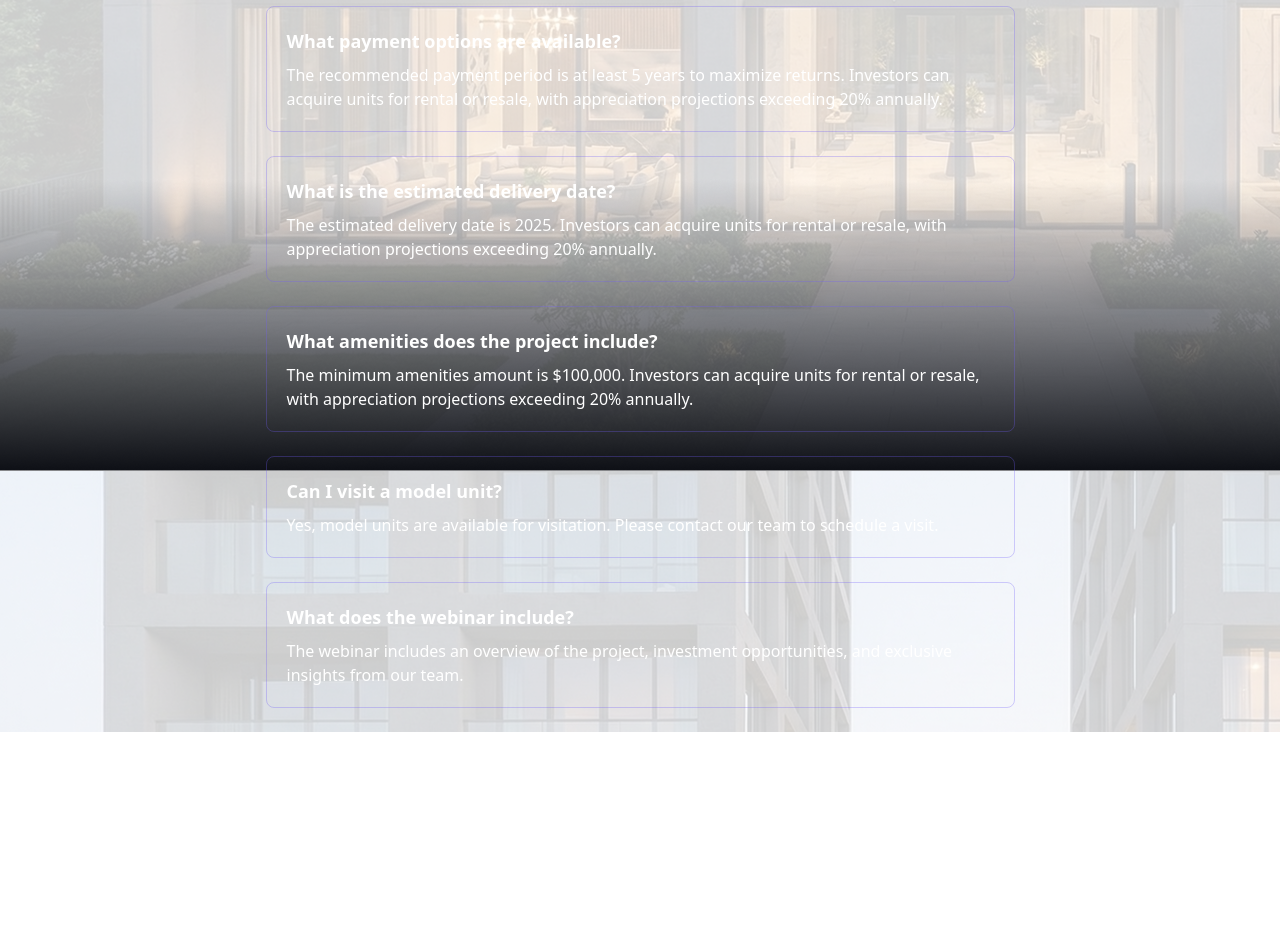
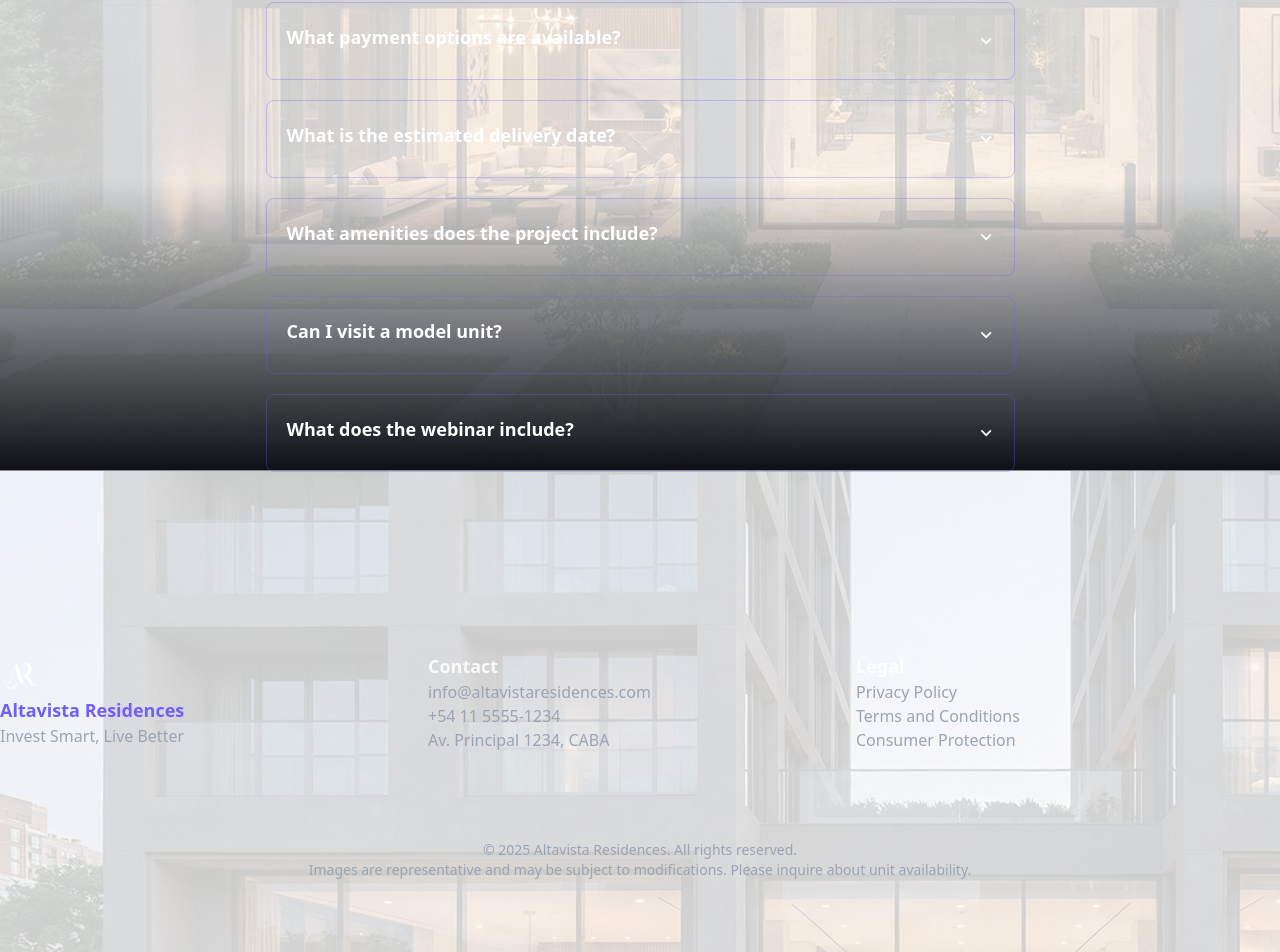
Before and after one commit to Andri-jose/Landing-Page-Real-Estate, a React (Vite) app: page / in a window 1280 px wide. Shown: the part 3817-4769 px from the top of the page. Before the commit the page ends 4549 px from the top, so only its background shows below. Built offline with nearby package versions, Linux system fonts and the light colour scheme.

Commit message:
layout done

```diff
--- a/src/App.tsx
+++ b/src/App.tsx
@@ -7,6 +7,9 @@ import diamond from './assets/icons/diamond.svg'
 import investment from './assets/icons/investment.svg'
 import water from './assets/icons/water.svg'
 import stars from './assets/icons/stars.svg'
+import { useState } from 'react'
+import arrowup from './assets/icons/arrowup.svg'
+import arrowdown from './assets/icons/arrowdown.svg'
 
 
  type Feature = {
@@ -105,6 +108,8 @@ const faqs: Faq[] = [
 ];
 
 function App() {
+
+  const [open, setOpen] = useState<number | null>(0);
 
   return (
     <div className="flex justify-between flex-col items-center mx-auto text-center">
@@ -215,14 +220,46 @@ function App() {
           Residences
         </p>
         {faqs.map((faq, index) => (
-          <dl key={index} className='mb-6 text-left w-187.25 flex flex-col  px-5 border-solid border
-             border-purple/30 rounded-lg p-5'>
-            <dt className='text-lg font-semibold text-subtitle mb-2'>{faq.question}</dt>
+          open === index ? (
+          <dl key={index} className='mb-5 text-left w-187.25 flex flex-col px-5 border-solid border
+             border-purple/30 rounded-lg p-5 cursor-pointer' onClick={() => setOpen(null)}>
+            <div className='flex justify-between items-center'>
+              <dt className='text-lg font-semibold text-subtitle mb-2'>{faq.question}</dt>
+              <img src={arrowup} className='w-4' />
+            </div>
             <dd className='text-base text-subtitle'>{faq.answer}</dd>
           </dl>
-        ))}
+        ) : <dl key={index} className='mb-5 text-left w-187.25 flex flex-col px-5 border-solid border
+             border-purple/30 rounded-lg p-5 cursor-pointer' onClick={() => setOpen(index)}>
+              <div className='flex justify-between items-center'>
+                <dt className='text-lg font-semibold text-subtitle mb-2'>{faq.question}</dt>
+                <img src={arrowdown} className='w-4' />
+              </div>
+          </dl> ))}
       </section>
-
+      <footer className='mt-40 mb-10 grid grid-cols-3 gap-1 w-7xl justify-between'>
+        <div className='flex flex-col items-start  '>
+          <img src={altavistaLogo} className='w-11 text-subtitle'/>
+          <p className='text-lg font-semibold text-purple'>Altavista Residences</p>
+          <p className='text-footer'>Invest Smart, Live Better</p>
+        </div>
+        <div className='flex flex-col items-start   '>
+          <h3 className='text-lg font-semibold'>Contact</h3>
+          <p className='text-footer'>info@altavistaresidences.com</p>
+          <p className='text-footer'>+54 11 5555-1234</p>
+          <p className='text-footer'>Av. Principal 1234, CABA</p>
+        </div>
+        <div className='flex flex-col items-start   '>
+          <h3 className='text-lg font-semibold'>Legal</h3>
+          <p className='text-footer'>Privacy Policy</p>
+          <p className='text-footer'>Terms and Conditions</p>
+          <p className='text-footer'>Consumer Protection</p>
+        </div>
+      </footer>
+      <footer className='flex flex-col items-center mt-12 mb-18'>
+         <p className='text-sm text-footer'>&copy; 2025 Altavista Residences. All rights reserved.</p>
+         <p className='text-sm text-footer'>Images are representative and may be subject to modifications. Please inquire about unit availability.</p>
+      </footer>
     </div>
   )
 }
--- a/src/index.css
+++ b/src/index.css
@@ -8,6 +8,7 @@
   --color-highlight: #64C7E5;
   --color-textIcons: #757575;
   --color-backgroundLine: #3A3A3A;
+  --color-footer: #9BA4B2;
 }
 
 :root {
```
Also changed, not shown: src/assets/icons/arrowdown.svg (added), src/assets/icons/arrowup.svg (added).
